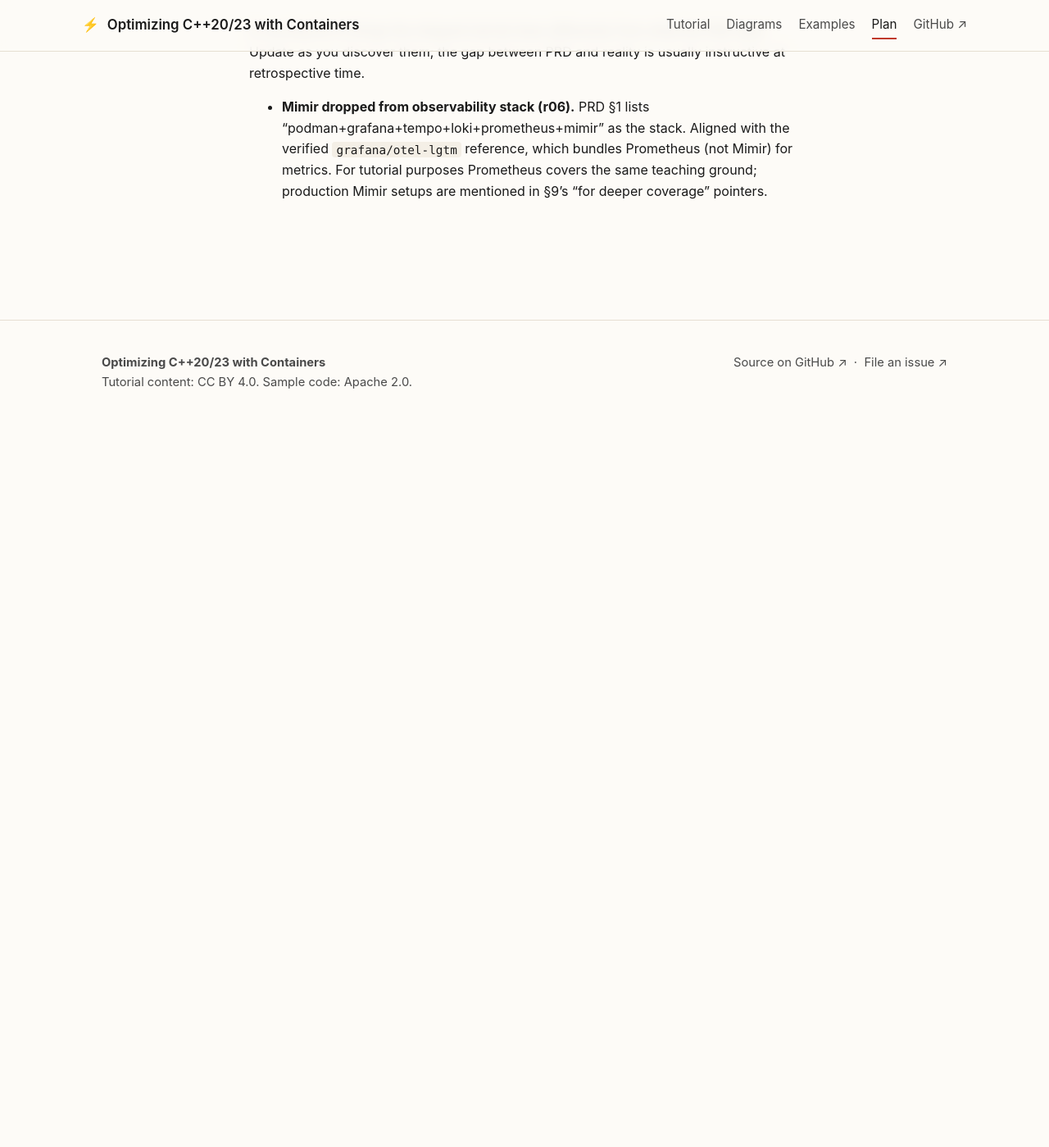
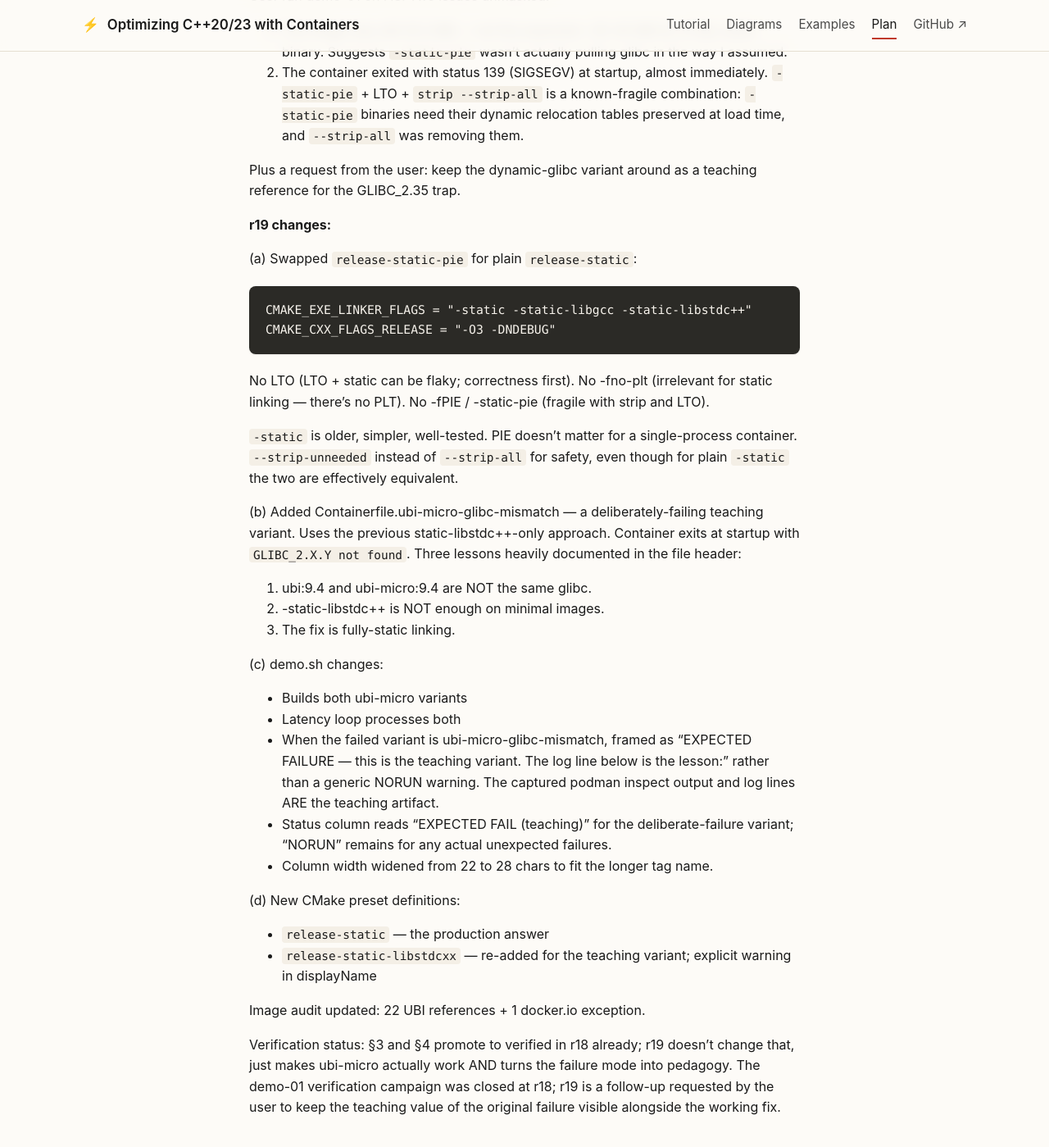
Before and after one commit to patterncatalyst/cpp-container-optimization-tutorial, a Jekyll site: the page built from _plans/reconciliation-plan.md, in a window 1280 px wide and 1400 px high, scrolled down 28749 px. Shown: the whole window at 82% size. Built offline with Jekyll 4.4.1, drawn with Linux system fonts in a browser that asks for light colours; before the commit the page ends 29275 px from its top, so only the background shows below that; some of the changed text lies outside the part shown.

Commit message:
fix(demo-01): plain -static for working ubi-micro; add teaching variant for glibc trap

```diff
--- a/_plans/reconciliation-plan.md
+++ b/_plans/reconciliation-plan.md
@@ -1228,6 +1228,79 @@ real Excalidraw diagram (`02-introduction-four-layers`)
 becomes the next active deliverable.** Demo-01 verification
 campaign closes here.
 
+### 2026-05-09 — r19: switch ubi-micro to plain -static; add ubi-micro-glibc-mismatch teaching variant
+
+User ran demo-01 on r18. Two issues unmasked:
+
+1. The image was still 25.3 MB — not the expected ~35-40 MB
+   for a fully-static binary. Suggests `-static-pie` wasn't
+   actually pulling glibc in the way I assumed.
+2. The container exited with status 139 (SIGSEGV) at
+   startup, almost immediately. `-static-pie` + LTO +
+   `strip --strip-all` is a known-fragile combination:
+   `-static-pie` binaries need their dynamic relocation
+   tables preserved at load time, and `--strip-all` was
+   removing them.
+
+Plus a request from the user: keep the dynamic-glibc variant
+around as a teaching reference for the GLIBC_2.35 trap.
+
+**r19 changes:**
+
+(a) Swapped `release-static-pie` for plain `release-static`:
+
+    CMAKE_EXE_LINKER_FLAGS = "-static -static-libgcc -static-libstdc++"
+    CMAKE_CXX_FLAGS_RELEASE = "-O3 -DNDEBUG"
+
+No LTO (LTO + static can be flaky; correctness first).
+No -fno-plt (irrelevant for static linking — there's no PLT).
+No -fPIE / -static-pie (fragile with strip and LTO).
+
+`-static` is older, simpler, well-tested. PIE doesn't matter
+for a single-process container. `--strip-unneeded` instead of
+`--strip-all` for safety, even though for plain `-static` the
+two are effectively equivalent.
+
+(b) Added Containerfile.ubi-micro-glibc-mismatch — a
+deliberately-failing teaching variant. Uses the previous
+static-libstdc++-only approach. Container exits at startup
+with `GLIBC_2.X.Y not found`. Three lessons heavily
+documented in the file header:
+
+  1. ubi:9.4 and ubi-micro:9.4 are NOT the same glibc.
+  2. -static-libstdc++ is NOT enough on minimal images.
+  3. The fix is fully-static linking.
+
+(c) demo.sh changes:
+
+  - Builds both ubi-micro variants
+  - Latency loop processes both
+  - When the failed variant is ubi-micro-glibc-mismatch,
+    framed as "EXPECTED FAILURE — this is the teaching
+    variant. The log line below is the lesson:" rather than
+    a generic NORUN warning. The captured podman inspect
+    output and log lines ARE the teaching artifact.
+  - Status column reads "EXPECTED FAIL (teaching)" for the
+    deliberate-failure variant; "NORUN" remains for any
+    actual unexpected failures.
+  - Column width widened from 22 to 28 chars to fit the
+    longer tag name.
+
+(d) New CMake preset definitions:
+
+  - `release-static` — the production answer
+  - `release-static-libstdcxx` — re-added for the teaching
+    variant; explicit warning in displayName
+
+Image audit updated: 22 UBI references + 1 docker.io exception.
+
+Verification status: §3 and §4 promote to verified in r18
+already; r19 doesn't change that, just makes ubi-micro
+actually work AND turns the failure mode into pedagogy. The
+demo-01 verification campaign was closed at r18; r19 is a
+follow-up requested by the user to keep the teaching value
+of the original failure visible alongside the working fix.
+
 
 ---
 
```
Also changed, not shown: examples/demo-01-image-strategy/CMakePresets.json (+15 -5 lines), 3 other files.
